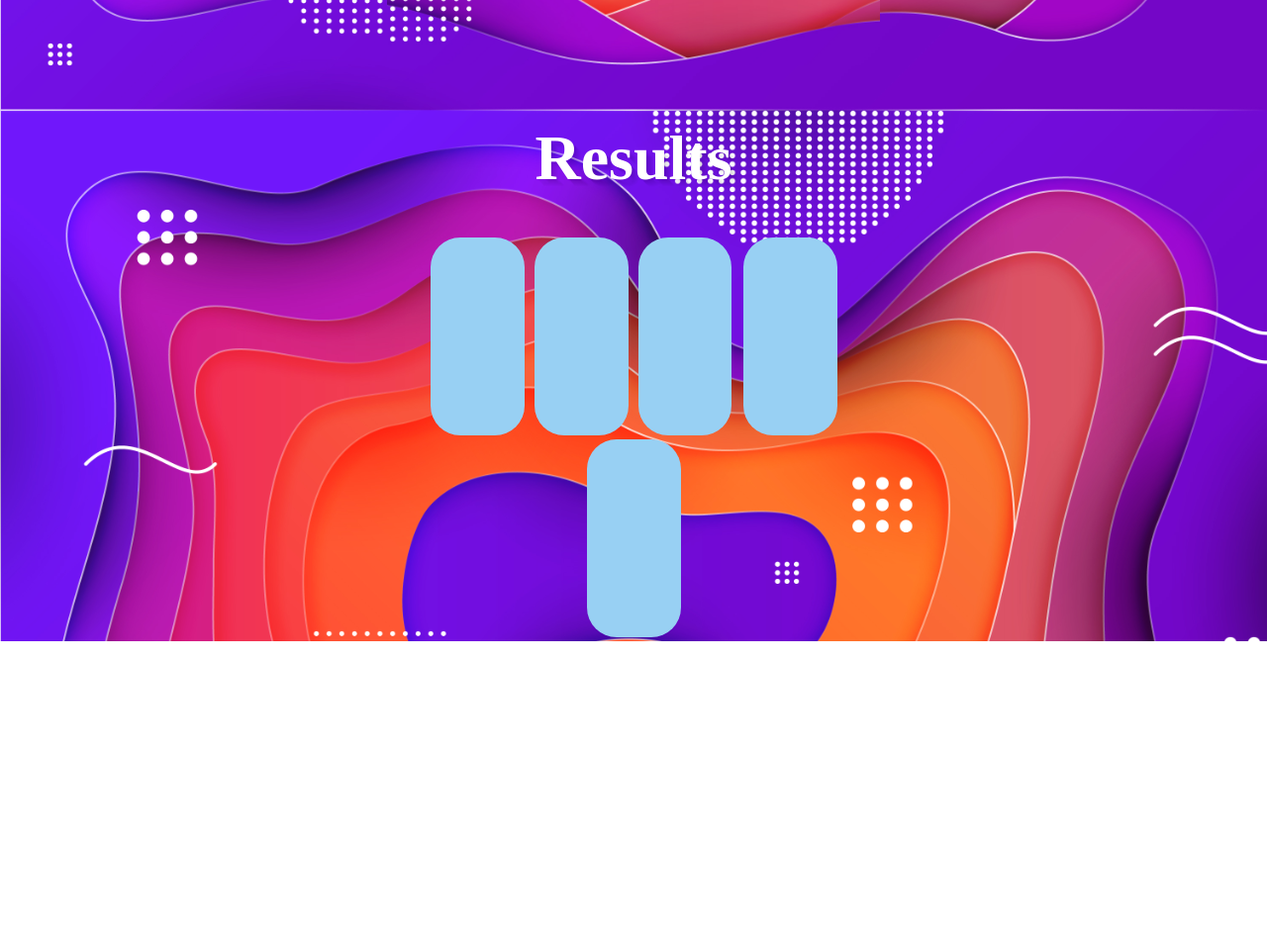
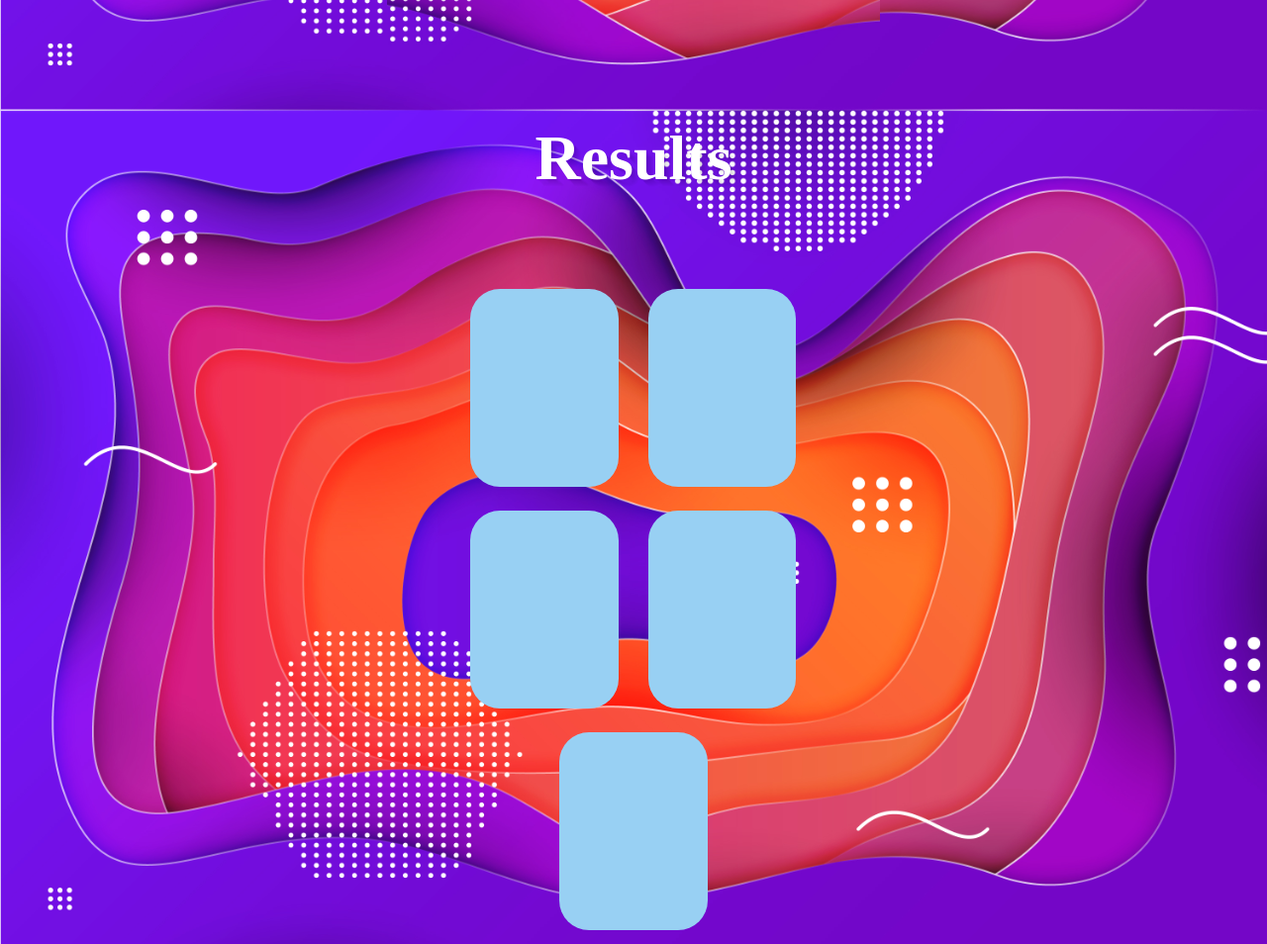
Before and after one commit to sea-salt-ed/Webie_Hacknight_OpenAI, a Flask app: page / in a window 1280 px wide. Shown: the part 742-1696 px from the top of the page at 99% size. Before the commit the page ends 1390 px from the top, so only its background shows below. Run offline with Flask 2, Linux system fonts and the light colour scheme; some libraries are stand-ins or nearby versions.

Commit message:
change in the card format

```diff
--- a/static/css/result.css
+++ b/static/css/result.css
@@ -1,8 +1,9 @@
 
 
 .flip-card {
+  margin:10px;
   background-color: transparent;
-  width: 19%;
+  width: 30%;
   height: 200px;
   display: inline-block;
   perspective: 1000px; /* Remove this if you don't want the 3D effect */
@@ -14,6 +15,7 @@
   width: 100%;
   height: 100%;
   text-align: center;
+  word-wrap: break-word;
   transition: transform 0.8s;
   transform-style: preserve-3d;
 }
--- a/templates/index.html
+++ b/templates/index.html
@@ -62,6 +62,8 @@
 
 <br>
 <h1>Results</h1>
+<br>
+<br>
 
 {% if title1,title2,title3,title4,title5,explan1,explan2,explan3,explan4,explan5,url1,url2,url3,url4,url5 %}
 <div class="row cards" id = "middle">
@@ -89,6 +91,8 @@
       </div>
     </div>
   </div>
+</div>
+  <div class="row cards" id = "middle">
   <div class="flip-card">
     <div class="flip-card-inner">
       <div class="flip-card-front">
@@ -133,6 +137,12 @@
 
 </div>
 
-
+<br>
+<br>
+<br>
+<br>
+<br>
+<br>
+</body>
 
 </html>
```
Also changed, not shown: static/css/bgimg-2.jpg (deleted), 1 other file.
